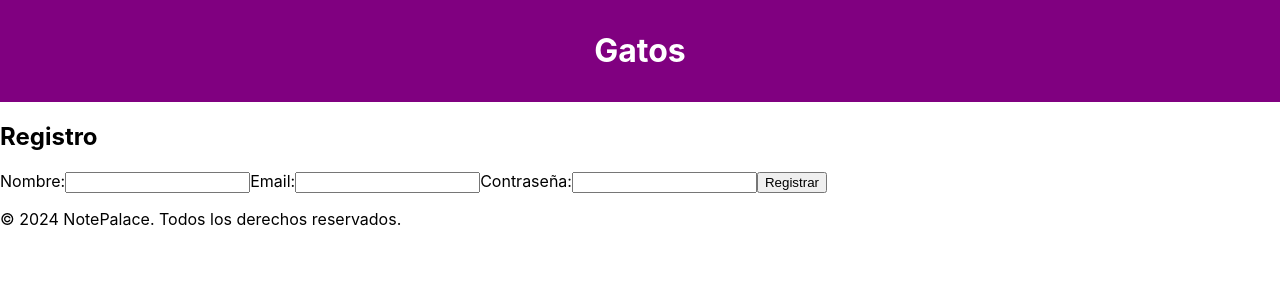
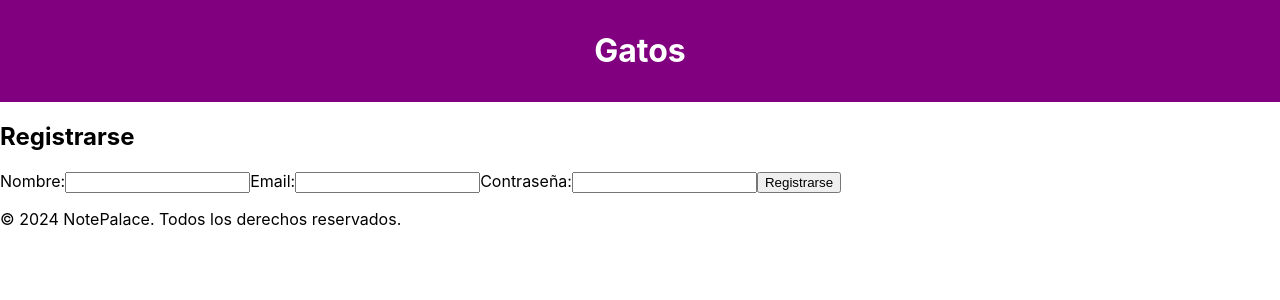
Before and after one commit to ay1309/notepad2, a React (Create React App) app in the folder notepalace/: page /register in a window 1280 px wide. Shown: the top 300 px of the page. Built offline with nearby package versions, Linux system fonts and the light colour scheme.

Commit message:
gatoooos

```diff
--- a/notepalace/src/components/Login.js
+++ b/notepalace/src/components/Login.js
@@ -10,7 +10,8 @@ const Login = () => {
   const handleLogin = async (e) => {
     e.preventDefault();
     try {
-      await axios.post('/login', { email, password });
+      const response = await axios.post('http://localhost:7000/login', { email, password });
+      console.log(response.data); // procesar la respuesta del servidor
       navigate('/home');
     } catch (error) {
       console.error('Error al iniciar sesión:', error);
--- a/notepalace/src/components/Register.js
+++ b/notepalace/src/components/Register.js
@@ -11,7 +11,8 @@ const Register = () => {
   const handleRegister = async (e) => {
     e.preventDefault();
     try {
-      await axios.post('/register', { name, email, password });
+      const response = await axios.post('http://localhost:7000/register', { name, email, password });
+      console.log(response.data); // Aquí puedes procesar la respuesta del servidor
       navigate('/login');
     } catch (error) {
       console.error('Error al registrar usuario:', error);
@@ -21,7 +22,7 @@ const Register = () => {
 
   return (
     <form onSubmit={handleRegister}>
-      <h2>Registro</h2>
+      <h2>Registrarse</h2>
       <label>
         Nombre:
         <input type="text" value={name} onChange={(e) => setName(e.target.value)} required />
@@ -34,7 +35,7 @@ const Register = () => {
         Contraseña:
         <input type="password" value={password} onChange={(e) => setPassword(e.target.value)} required />
       </label>
-      <button type="submit">Registrar</button>
+      <button type="submit">Registrarse</button>
     </form>
   );
 };
```
